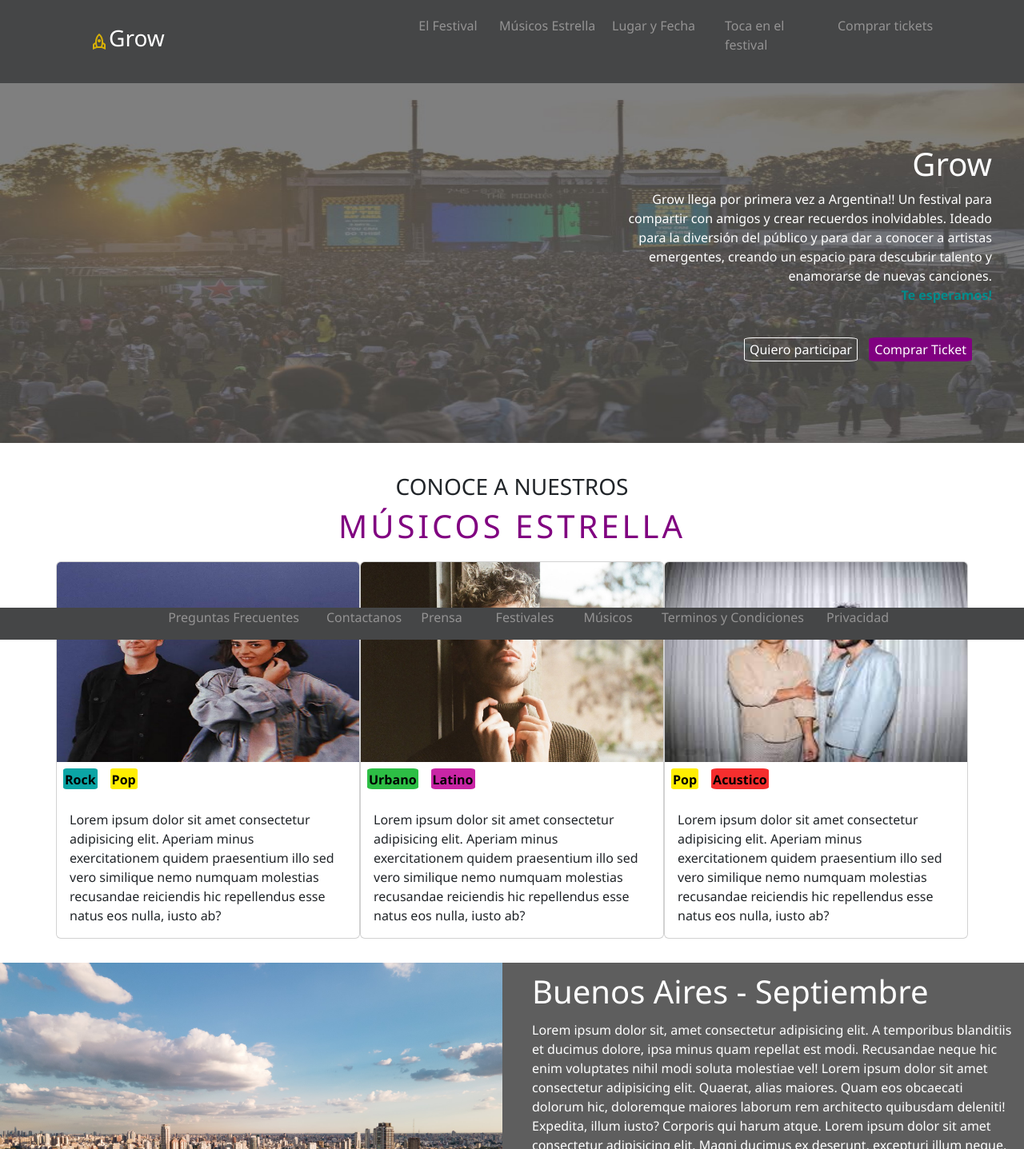
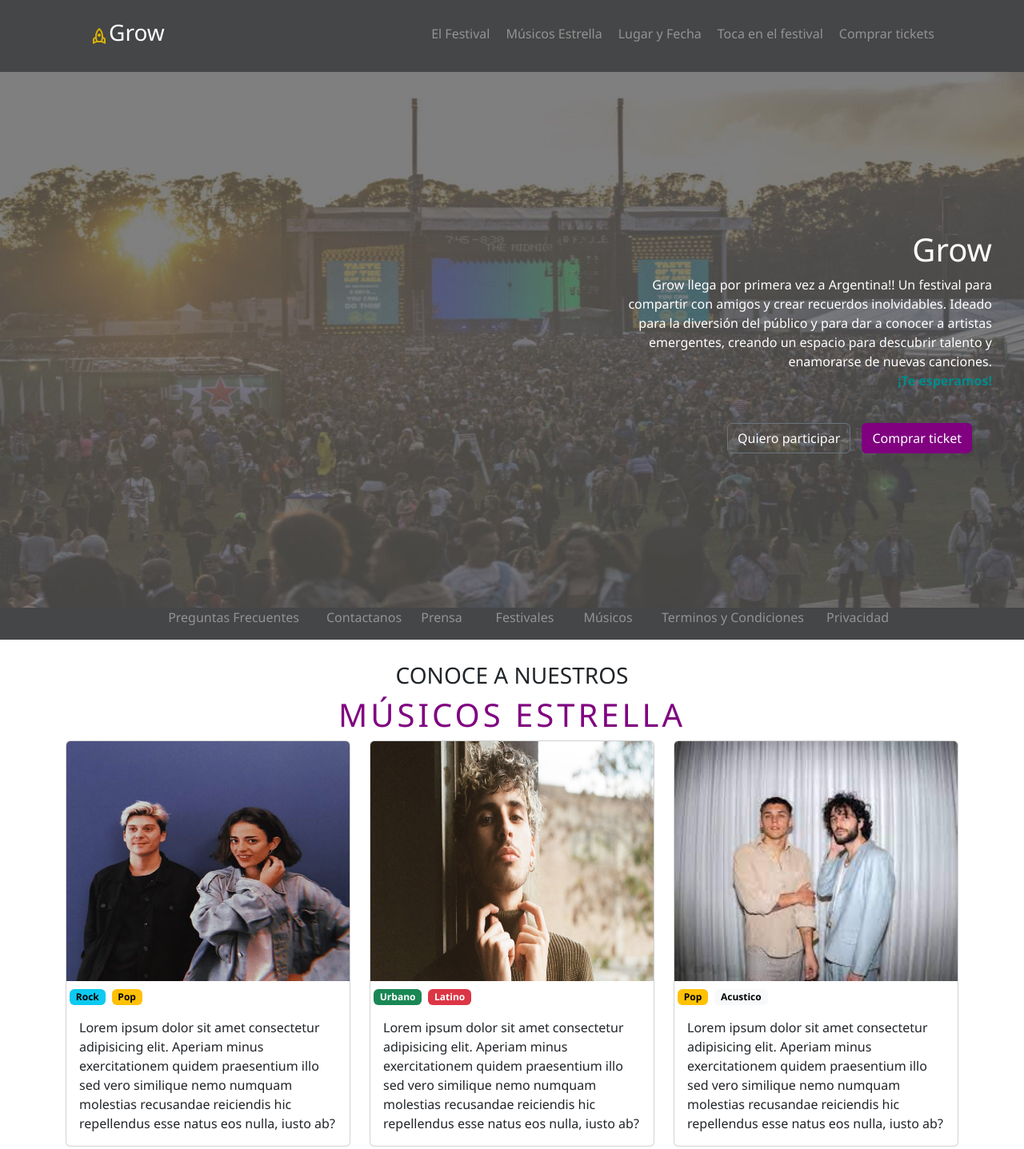
Before and after one commit to martucichi16/CaC_Front, a plain HTML site: page index.html in a window 1280 px wide. Shown: the top 1437 px of the page at 80% size. Drawn offline with nearby package versions, Linux system fonts and the light colour scheme.

Commit message:
Version final

```diff
--- a/index.html
+++ b/index.html
@@ -31,11 +31,11 @@
                     <div class="col-lg-6">
                         <nav>
                             <ul>
-                                <li class="col-lg-2"><a href="">El Festival</a></li>
-                                <li class="col-lg-3"><a href="">Músicos Estrella</a></li>
-                                <li class="col-lg-3"><a href="">Lugar y Fecha</a></li>
-                                <li class="col-lg-3"><a href="">Toca en el festival</a></li>
-                                <li class="col-lg-3"><a href="">Comprar tickets</a></li>
+                                <li class="col-lg-auto"><a href="#">El Festival</a></li>
+                                <li class="col-lg-auto"><a href="#top">Músicos Estrella</a></li>
+                                <li class="col-lg-auto"><a href="#lugar_fecha">Lugar y Fecha</a></li>
+                                <li class="col-lg-auto"><a href="#participa">Toca en el festival</a></li>
+                                <li class="col-lg-auto"><a href="">Comprar tickets</a></li>
                             </ul>
                         </nav>
                     </div>
@@ -51,7 +51,7 @@
                 <button class="navbar-toggler" type="button" data-bs-toggle="collapse" data-bs-target="#navbarNav" aria-controls="navbarNav" aria-expanded="true" aria-label="Toggle navigation">
                     <span class="navbar-toggler-icon"></span>
                 </button>
-                <div class="navbar-collapse flex-row-reverse collapse show" id="navbarNav" style="">
+                <div class="navbar-collapse flex-row-reverse collapse show" id="navbarNav">
                     <ul class="navbar-nav">
                         <li class="nav-item"><a class="nav-link active" aria-current="page" href="#">El Festival</a></li>
                         <li class="nav-item"><a class="nav-link" href="#">Musicos Estrella</a></li>
@@ -64,67 +64,73 @@
             </nav>
         </header>
 
-        <section id="intro">
+        <section id="intro"> <!-- Bienvenida -->
             <h1>Grow</h1>
             <p>
                 Grow llega por primera vez a Argentina!! Un festival para compartir con amigos y crear recuerdos
                 inolvidables. Ideado para la diversión del público y para dar a conocer a artistas emergentes,
-                creando un espacio para descubrir talento y enamorarse de nuevas canciones. <br><b>Te esperamos!</b>
+                creando un espacio para descubrir talento y enamorarse de nuevas canciones. <br><b>¡Te esperamos!</b>
             </p>
 
             <div id="buttons">
-                <button id="button1">Quiero participar</button>
-                <button id="button2">Comprar Ticket</button>
+                <button type="button" class="btn btn-outline-secondary" id="button1">Quiero participar</button>
+                <button type="button" class="btn btn-secondary" id="button2">Comprar ticket</button>
             </div>
         </section>
 
-        <section class="container" id="top">
+        <section class="container" id="top"> <!-- Musicos estrella -->
             <h3 class="col-12 col-lg-12">CONOCE A NUESTROS</h3>
             <h1 class="col-12 col-lg-12">MÚSICOS ESTRELLA</h1>
 
             <div class="row" id="cards">
-                <div class="card col-7 col-lg-4 musico">
-                    <img src="./img/salvapantallas.jpg" alt="Foto Salvapantallas" class="card-img-top">
-                    <div class="music_style">
-                        <p id="rock"><b>Rock</b></p>
-                        <p id="pop"><b>Pop</b></p>
-                    </div>
-                    <div class="card-body">
-                      <p class="card-text">Lorem ipsum dolor sit amet consectetur adipisicing elit. Aperiam minus
-                        exercitationem quidem praesentium illo sed vero similique nemo numquam molestias recusandae
-                        reiciendis hic repellendus esse natus eos nulla, iusto ab?</p>
+                <div class="col-10 col-lg-4">
+                    <div class="card musico">
+                        <img src="./img/salvapantallas.jpg" alt="Foto Salvapantallas" class="card-img-top">
+                        <div class="music_style">
+                            <span class="badge text-bg-info">Rock</span>
+                            <span class="badge text-bg-warning">Pop</span>
+                        </div>
+                        <div class="card-body">
+                        <p class="card-text">Lorem ipsum dolor sit amet consectetur adipisicing elit. Aperiam minus
+                            exercitationem quidem praesentium illo sed vero similique nemo numquam molestias recusandae
+                            reiciendis hic repellendus esse natus eos nulla, iusto ab?</p>
+                        </div>
                     </div>
                 </div>
 
-                <div class="card col-7 col-lg-4 musico">
-                    <img src="./img/cieloazul.jpg" alt="Foto Cieloazul" class="card-img-top">
-                    <div class="music_style">
-                        <p id="urbano"><b>Urbano</b></p>
-                        <p id="latino"><b>Latino</b></p>
-                    </div>
-                    <div class="card-body">
-                      <p class="card-text">Lorem ipsum dolor sit amet consectetur adipisicing elit. Aperiam minus
-                        exercitationem quidem praesentium illo sed vero similique nemo numquam molestias recusandae
-                        reiciendis hic repellendus esse natus eos nulla, iusto ab?</p>
+                <div class="col-10 col-lg-4">
+                    <div class="card musico">
+                        <img src="./img/cieloazul.jpg" alt="Foto Cieloazul" class="card-img-top">
+                        <div class="music_style">
+                            <span class="badge text-bg-success">Urbano</span>
+                            <span class="badge text-bg-danger">Latino</span>
+                        </div>
+                        <div class="card-body">
+                        <p class="card-text">Lorem ipsum dolor sit amet consectetur adipisicing elit. Aperiam minus
+                            exercitationem quidem praesentium illo sed vero similique nemo numquam molestias recusandae
+                            reiciendis hic repellendus esse natus eos nulla, iusto ab?</p>
+                        </div>
                     </div>
                 </div>
 
-                <div class="card col-7 col-lg-4 musico">
-                    <img src="./img/koino_yokan.jfif" alt="Foto Koino Yokan" class="card-img-top">
-                    <div class="music_style">
-                        <p id="pop"><b>Pop</b></p>
-                        <p id="acustico"><b>Acustico</b></p>
-                    </div>
-                    <div class="card-body">
-                      <p class="card-text">Lorem ipsum dolor sit amet consectetur adipisicing elit. Aperiam minus
-                        exercitationem quidem praesentium illo sed vero similique nemo numquam molestias recusandae
-                        reiciendis hic repellendus esse natus eos nulla, iusto ab?</p>
+                <div class="col-10 col-lg-4">
+                    <div class="card musico">
+                        <img src="./img/koino_yokan.jfif" alt="Foto Koino Yokan" class="card-img-top">
+                        <div class="music_style">
+                            <span class="badge text-bg-warning">Pop</span>
+                            <span class="badge text-bg-light">Acustico</span>
+                        </div>
+                        <div class="card-body">
+                        <p class="card-text">Lorem ipsum dolor sit amet consectetur adipisicing elit. Aperiam minus
+                            exercitationem quidem praesentium illo sed vero similique nemo numquam molestias recusandae
+                            reiciendis hic repellendus esse natus eos nulla, iusto ab?</p>
+                        </div>
                     </div>
                 </div>
             </div>
         </section>
 
-        <section class="container-fluid" id="lugar_fecha">
+        <section class="container-fluid" id="lugar_fecha"> <!-- Lugar y fecha -->
             <div class="row">
                 <img src="./img/hipodromo.jpg" alt="Lugar Festival" class="col-lg-6">
 
@@ -146,7 +152,7 @@
             </div>
         </section>
 
-        <section id="participa" class="container">
+        <section id="participa" class="container-fluid"> <!-- Formulario de participacion -->
             <div class="row">
                 <h3 class="col-12 col-lg-12">PARTICIPA COMO</h3>
                 <h1 class="col-12 col-lg-12">MÚSICO DEL FESTIVAL</h1>
@@ -168,7 +174,7 @@
                 <p class="col-12 col-lg-12" id="recordatorio">Recordá incluir tu información de contacto para poder
                     comunicarnos  con vos </p>
 
-                <button class="col-12 col-lg-10">Enviar</button>
+                <button class="col-11 col-lg-10">Enviar</button>
             </div>
         </section>
 
--- a/styles.css
+++ b/styles.css
@@ -32,8 +32,10 @@ nav ul {
 
 nav li {
     color: white;
+    margin-top: 10px;
     margin-left: 20px;
     list-style: none;
+    text-align: center;
 }
 
 nav a {
@@ -51,18 +53,18 @@ nav a:hover {
 
 @media screen and (max-width:700px) {
     #lg_nav {
-        display: none
+        display: none;
     }
 
     #mobile_nav {
-        display:block;
+        display: block;
     }
 
-    .navbar {
-        background-color: #454647;
+    nav li {
+        text-align: left;
     }
 
-    .offcanvas-end {
+    .navbar, .offcanvas-end {
         background-color: #454647;
     }
 
@@ -81,7 +83,7 @@ nav a:hover {
     background-size: 100% 100%;
     height: 450px;
     margin-bottom: 30px;
-    padding: 75px 40px;
+    padding: 350px 40px;
     display: flex;
     flex-direction: column;
     justify-content: center;
@@ -109,11 +111,7 @@ nav a:hover {
 }
 
 #button1 {
-    background-color: transparent;
     color:white;
-    height: 30px;
-    border-radius: 8%;
-    border-color: white;
     border-style: solid;
     border-width: 1px;
     margin: 5px;
@@ -122,17 +120,12 @@ nav a:hover {
 #button1:hover {
     background-color: white;
     color:purple;
-    border-radius: 8%;
     border-color: purple;
-    border-style: solid;
-    border-width: 1px;
 }
 
 #button2 {
     background-color: purple;
     color:white;
-    height: 30px;
-    border-radius: 8%;
     border-color: purple;
     border-style: solid;
     border-width: 1px;
@@ -142,15 +135,12 @@ nav a:hover {
 #button2:hover {
     background-color: rgba(85, 5, 85, 0.719);
     color:white;
-    border-radius: 8%;
     border-color: rgba(85, 5, 85, 0.719);
-    border-style: solid;
-    border-width: 1px;
 }
 
 @media screen and (max-width:700px) {
     #intro {
-        padding: 20% 2%;
+        padding: 30% 4%;
         height: auto;
     }
 
@@ -182,7 +172,7 @@ nav a:hover {
 }
 
 #top h1 {
-    margin: 0 0 20px 0;
+    margin-bottom: 0 0 20px 0;
     letter-spacing: 4px;
     color: purple;
     text-align: center;
@@ -190,8 +180,7 @@ nav a:hover {
 
 #cards {
     display: flex;
-    flex-direction: row;
-    justify-content: center;
+    justify-content: space-evenly;
 }
 
 .card {
@@ -201,7 +190,7 @@ nav a:hover {
 
 .card-img-top {
     width: 100%;
-    height: 250px;
+    height: 300px;
 }
 
 .music_style {
@@ -210,32 +199,8 @@ nav a:hover {
     justify-content: flex-start;
 }
 
-.music_style p {
-    color:black;
-    border-radius: 10%;
-    margin: 8px;
-    padding: 2px;
-    height: 60%;
-}
-
-#pop {
-    background-color: rgb(255, 238, 1);
-}
-
-#rock {
-    background-color: rgb(11, 165, 165);
-}
-
-#acustico {
-    background-color:rgb(245, 46, 46);
-}
-
-#urbano {
-    background-color:rgb(45, 190, 69);
-}
-
-#latino {
-    background-color:rgb(201, 37, 165);
+.music_style span {
+    margin: 10px 4px 0 4px;
 }
 
 .musico h4 {
@@ -244,8 +209,6 @@ nav a:hover {
 
 /* ------------------------------------------------------------------------------------------------------ */
 #lugar_fecha {
-    display: flex;
-    flex-direction: row;
     background-color: #5e5e5e;
     margin-top: 30px;
     padding: 0;
@@ -258,6 +221,10 @@ nav a:hover {
 #lugar_fecha p, #lugar_fecha h1 {
     color: white;
     padding: 2px 15px;
+}
+
+#lugar_fecha button {
+    margin: 15px;
 }
 
 /* ------------------------------------------------------------------------------------------------------ */
@@ -306,16 +273,13 @@ textarea {
     color:white;
 }
 
-#participa p:last-child {
-    text-align: left;
-}
-
 @media screen and (max-width:700px) {
     #nombre_apellido {
         display: flex;
         justify-content: space-between;
     }
 }
+
 /* ------------------------------------------------------------------------------------------------------ */
 footer {
     background-color: #454647;
```
